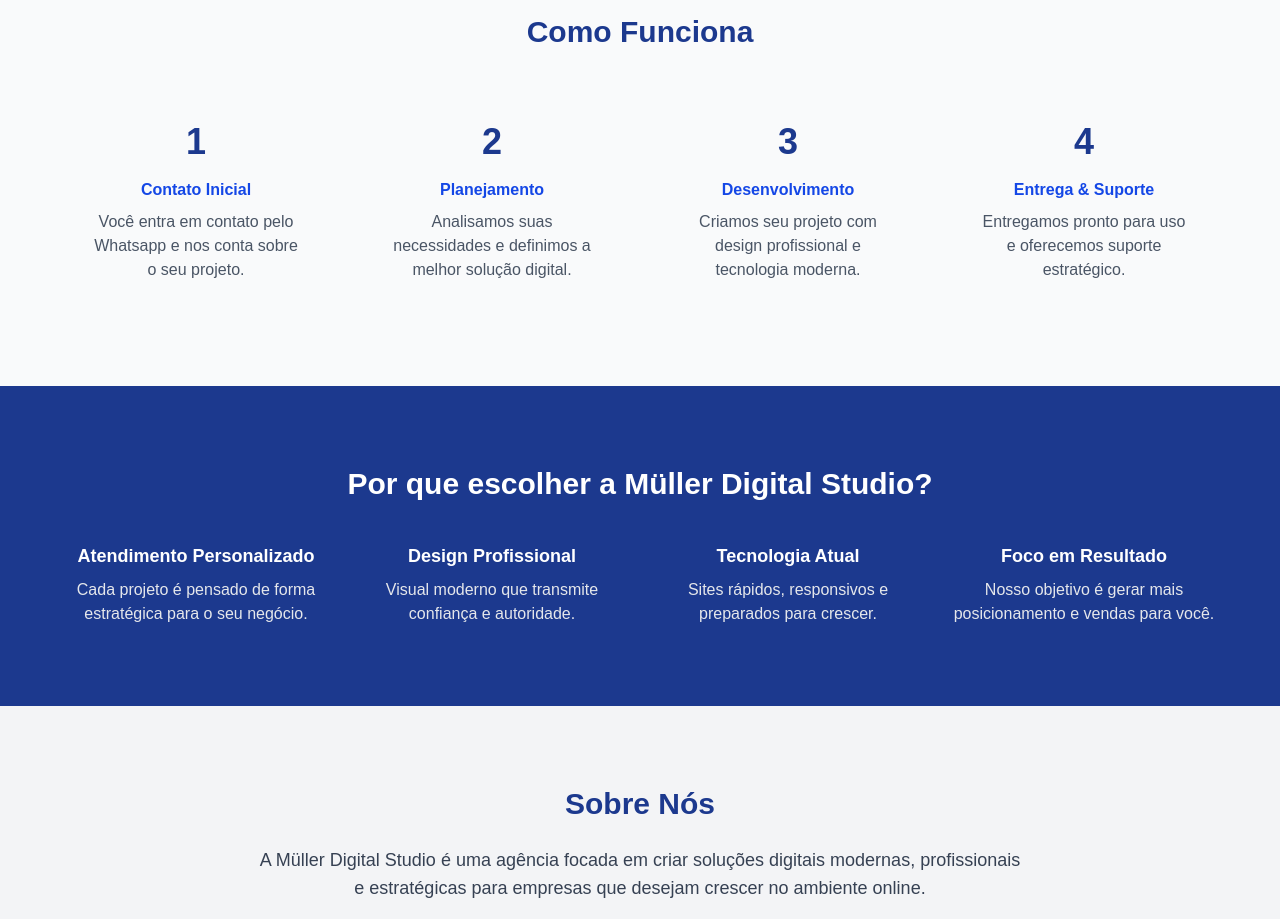
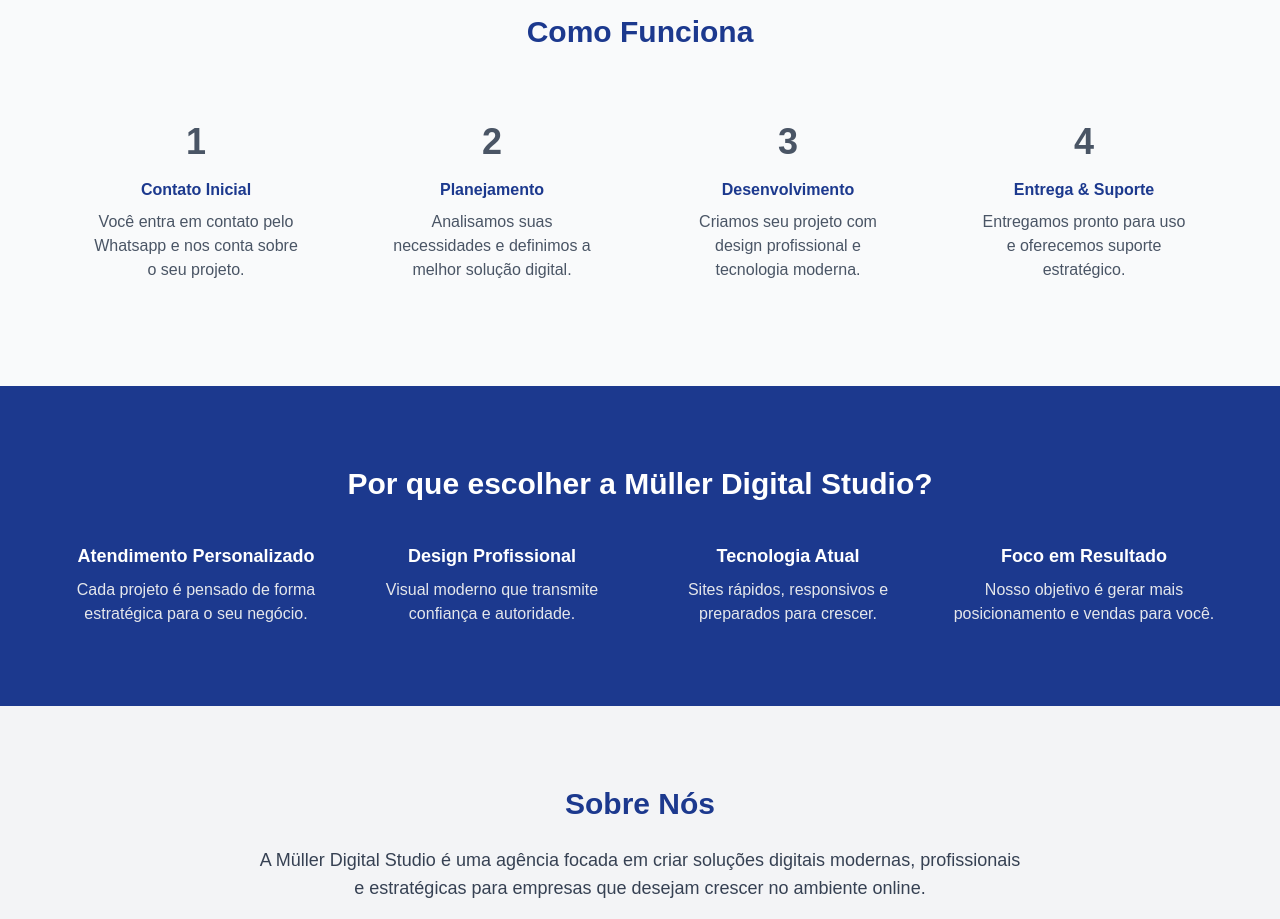
Before and after one commit to danielmuller-dev/muller-digital-studio, a Next.js app: page / in a window 1280 px wide. Shown: the part 1240-2159 px from the top of the page. Built offline with nearby package versions, Linux system fonts and the light colour scheme.

Commit message:
Mudando cores de titulos

```diff
--- a/app/page.tsx
+++ b/app/page.tsx
@@ -103,32 +103,32 @@
 
         <div className="grid md:grid-cols-4 gap-8 max-w-6xl mx-auto">
           <div className="p-6">
-            <div className="text-4xl font-bold text-blue-900 mb-4">1</div>
-            <h3 className="font-semibold mb-2 text-blue-700">Contato Inicial</h3>
+            <div className="text-4xl font-bold text-gray-600 mb-4">1</div>
+            <h3 className="font-semibold mb-2 text-blue-900">Contato Inicial</h3>
             <p className="text-gray-600">
               Você entra em contato pelo Whatsapp e nos conta sobre o seu projeto.
             </p>
           </div>
 
           <div className="p-6">
-          <div className="text-4xl font-bold text-blue-900 mb-4">2</div>
-          <h3 className="font-semibold mb-2 text-blue-700">Planejamento</h3>
+          <div className="text-4xl font-bold text-gray-600 mb-4">2</div>
+          <h3 className="font-semibold mb-2 text-blue-900">Planejamento</h3>
           <p className="text-gray-600">
             Analisamos suas necessidades e definimos a melhor solução digital.
           </p>
           </div>
 
           <div className="p-6">
-            <div className="text-4xl font-bold text-blue-900 mb-4">3</div>
-            <h3 className="font-semibold mb-2 text-blue-700">Desenvolvimento</h3>
+            <div className="text-4xl font-bold text-gray-600 mb-4">3</div>
+            <h3 className="font-semibold mb-2 text-blue-900">Desenvolvimento</h3>
             <p className="text-gray-600">
               Criamos seu projeto com design profissional e tecnologia moderna.
             </p>
           </div>
 
           <div className="p-6">
-            <div className="text-4xl font-bold text-blue-900 mb-4">4</div>
-            <h3 className="font-semibold mb-2 text-blue-700">Entrega & Suporte</h3>
+            <div className="text-4xl font-bold text-gray-600 mb-4">4</div>
+            <h3 className="font-semibold mb-2 text-blue-900">Entrega & Suporte</h3>
             <p className="text-gray-600">
               Entregamos pronto para uso e oferecemos suporte estratégico.
             </p>
```
